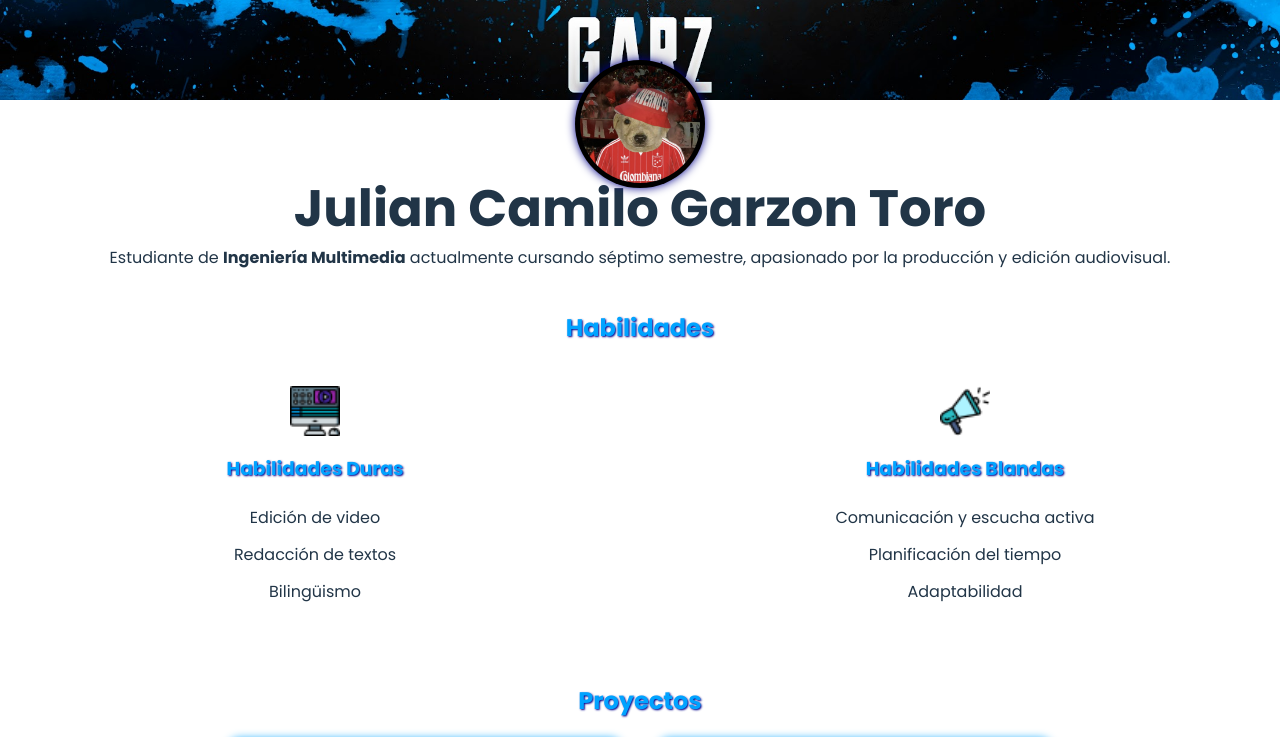
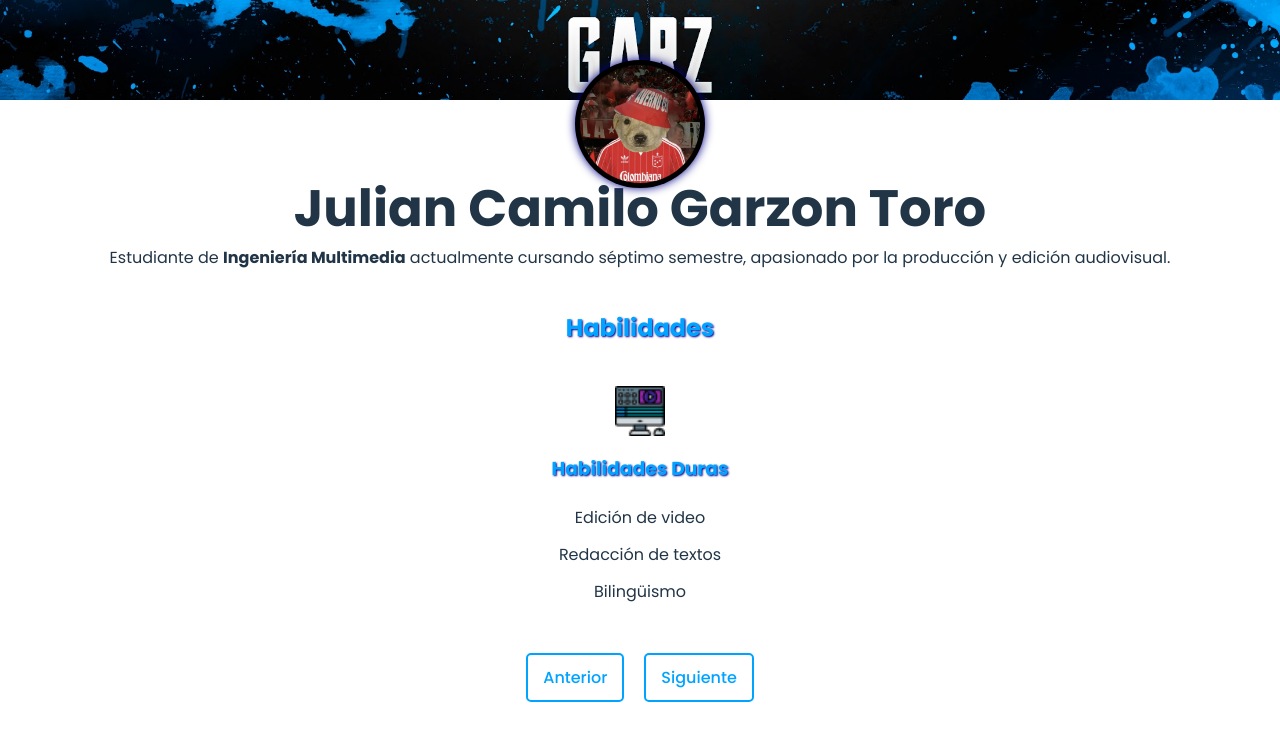
Before and after one commit to JcGarzon/ParcialReact_JCGT, a React (Vite) app: page / in a window 1280 px wide. Shown: the top 737 px of the page. Built offline with nearby package versions, Linux system fonts and the light colour scheme.

Commit message:
Agregado componente HabilidadesSlider

```diff
--- a/src/App.css
+++ b/src/App.css
@@ -194,3 +194,48 @@ footer a {
 footer a:hover {
     text-decoration: underline;
 }
+.Habilidades {
+  margin-top: 20px;
+  display: flex;
+  flex-direction: column;
+  align-items: center; /* Centra horizontalmente */
+  text-align: center;
+}
+
+.slider {
+  position: relative;
+  overflow: hidden;
+  width: 100%;
+}
+
+.Habilidad {
+  display: none; /* Oculta todas las habilidades por defecto */
+  opacity: 0;
+  transition: opacity 1s ease-in-out; /* Efecto de transición suave */
+  text-align: center;
+}
+
+.Habilidad.active {
+  display: block; /* Muestra la habilidad activa */
+  opacity: 1; /* Hace visible la habilidad activa */
+}
+
+.botones {
+  margin-top: 20px; /* Espacio entre el slider y los botones */
+}
+
+.boton {
+  background-color: transparent; /* Botón transparente */
+  border: 2px solid #00A3FF; /* Borde azul */
+  color: #00A3FF; /* Texto azul */
+  padding: 10px 15px; /* Relleno */
+  border-radius: 5px; /* Esquinas redondeadas */
+  margin: 0 10px; /* Espaciado entre botones */
+  cursor: pointer; /* Cambia el cursor al pasar el mouse */
+  transition: background-color 0.3s ease; /* Efecto de transición */
+}
+
+.boton:hover {
+  background-color: #00A3FF; /* Color de fondo al pasar el mouse */
+  color: white; /* Cambia el color del texto al pasar el mouse */
+}
--- a/src/App.jsx
+++ b/src/App.jsx
@@ -2,8 +2,8 @@ import React from 'react';
 import './App.css';
 import Header from './Componentes/Header';
 import Perfil from './Componentes/Perfil';
-import Habilidades from './Componentes/Habilidades';
 import Proyectos from './Componentes/Proyectos';
+import HabilidadesSlider from './Componentes/HabilidadesSlider';
 
 
 function App() {
@@ -12,7 +12,7 @@ function App() {
       <Header />
       <main>
         <Perfil />
-        <Habilidades />
+        <HabilidadesSlider />
         <Proyectos />
 
       </main>
--- /dev/null
+++ b/src/Componentes/HabilidadesSlider.jsx
@@ -0,0 +1,57 @@
+import React, { useState } from 'react';
+import edicion from '../assets/edicion.png';
+import promocion from '../assets/promocion.png';
+
+
+const HabilidadesSlider = () => {
+  const [currentIndex, setCurrentIndex] = useState(0);
+
+  const habilidades = [
+    {
+      titulo: 'Habilidades Duras',
+      icono: edicion,
+      items: ['Edición de video', 'Redacción de textos', 'Bilingüismo']
+    },
+    {
+      titulo: 'Habilidades Blandas',
+      icono: promocion,
+      items: ['Comunicación y escucha activa', 'Planificación del tiempo', 'Adaptabilidad']
+    }
+  ];
+
+  const handleNext = () => {
+    setCurrentIndex((prevIndex) => (prevIndex + 1) % habilidades.length);
+  };
+
+  const handlePrev = () => {
+    setCurrentIndex((prevIndex) =>
+      prevIndex === 0 ? habilidades.length - 1 : prevIndex - 1
+    );
+  };
+
+  return (
+    <div className="Habilidades">
+      <h2>Habilidades</h2>
+      <div className="slider">
+        {habilidades.map((habilidad, index) => (
+          <div
+            key={index}
+            className={`Habilidad ${index === currentIndex ? 'active' : ''}`}
+          >
+            <img src={habilidad.icono} alt={`Icono de ${habilidad.titulo}`} className="icono-habilidad" />
+            <h3>{habilidad.titulo}</h3>
+            {habilidad.items.map((item, idx) => (
+              <p key={idx}>{item}</p>
+            ))}
+          </div>
+        ))}
+      </div>
+      <div className="botones">
+        <button className="boton" onClick={handlePrev}>Anterior</button>
+        <button className="boton" onClick={handleNext}>Siguiente</button>
+      </div>
+    </div>
+  );
+};
+
+export default HabilidadesSlider;
```
